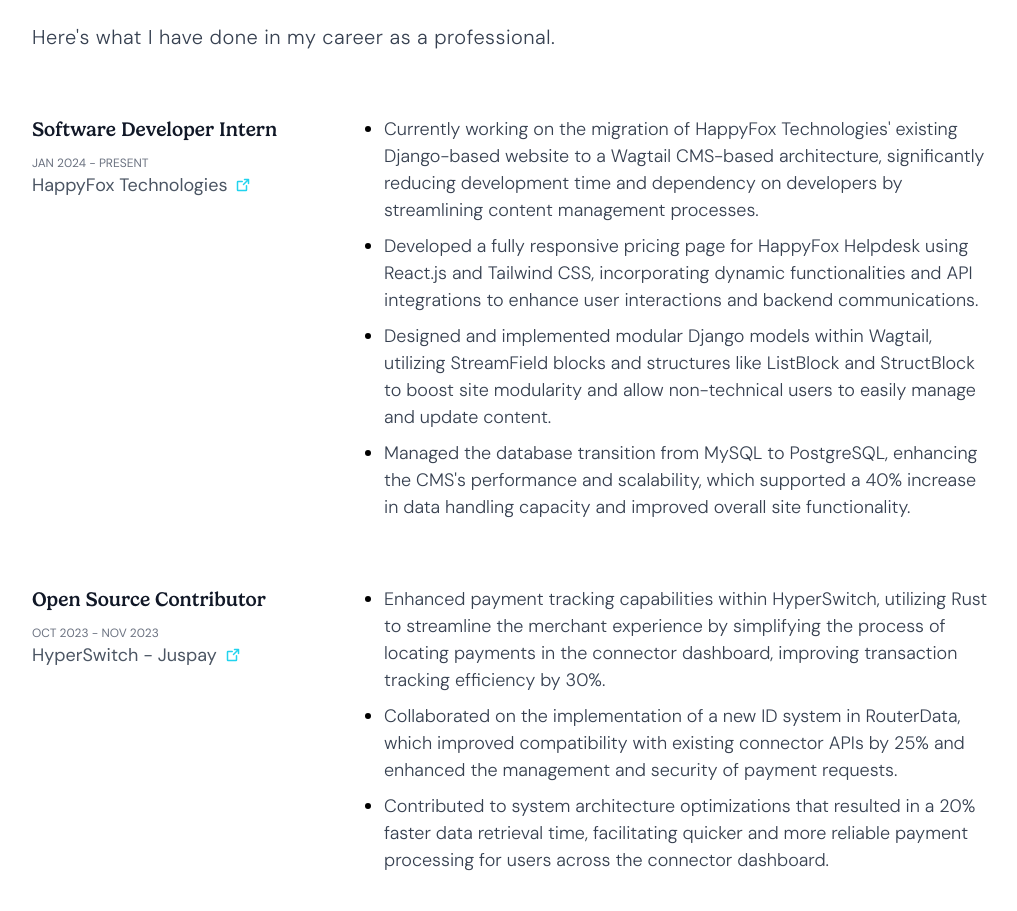
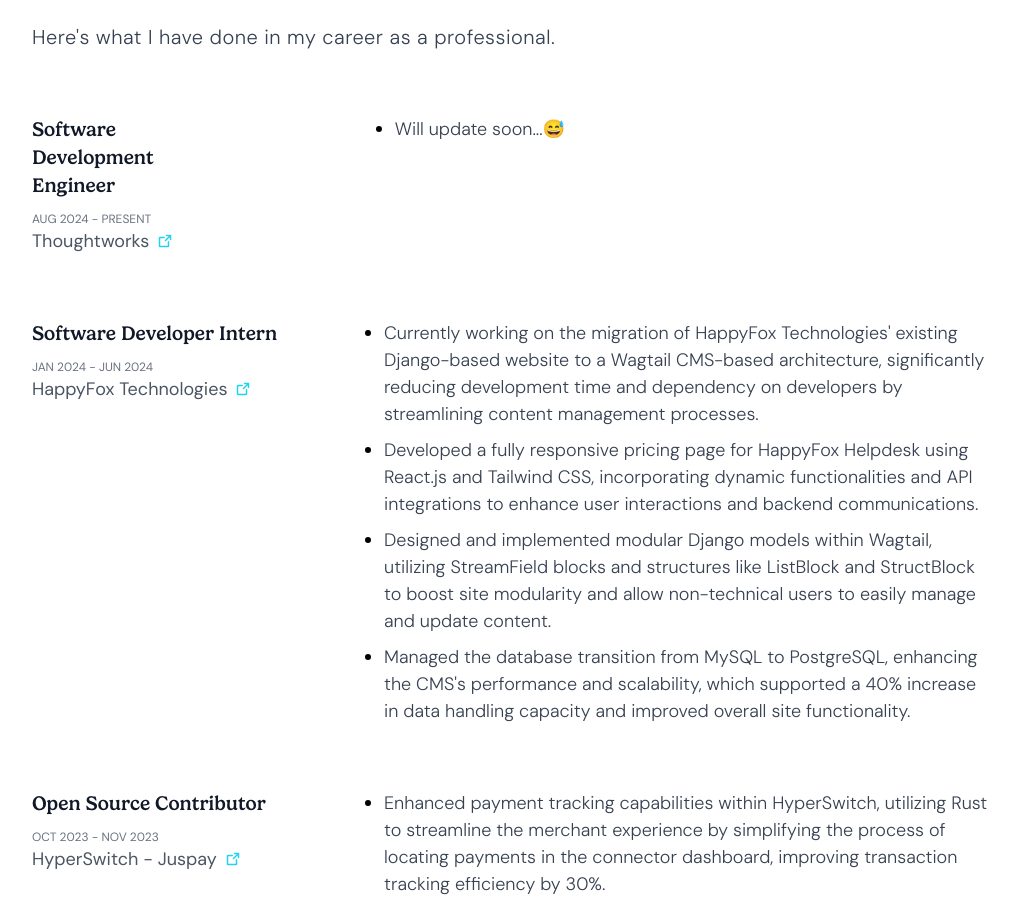
Before and after one commit to amaan14999/amaan-v2, a Next.js app: page /about in a window 1280 px wide. Shown: the part 789-1700 px from the top of the page, without its empty margins (128-1145 px from the left). Built offline with nearby package versions, Linux system fonts and the light colour scheme; a web font is replaced by a local one.

Commit message:
add: New WorkExperience
Signed-off-by: Amaan <amaan14999@gmail.com>

```diff
--- a/src/app/about/work/WorkExperience.js
+++ b/src/app/about/work/WorkExperience.js
@@ -12,13 +12,23 @@
 
 const data = [
   {
+    title: "Software Development Engineer",
+    company: {
+      name: "Thoughtworks",
+      url: "https://www.thoughtworks.com/",
+    },
+    from: "Aug 2024",
+    to: "Present",
+    description: ["Will update soon...😅"],
+  },
+  {
     title: "Software Developer Intern",
     company: {
       name: "HappyFox Technologies",
       url: "https://www.happyfox.com",
     },
     from: "Jan 2024",
-    to: "Present",
+    to: "Jun 2024",
     description: [
       "Currently working on the migration of HappyFox Technologies' existing Django-based website to a Wagtail CMS-based architecture, significantly reducing development time and dependency on developers by streamlining content management processes.",
       "Developed a fully responsive pricing page for HappyFox Helpdesk using React.js and Tailwind CSS, incorporating dynamic functionalities and API integrations to enhance user interactions and backend communications.",
```
